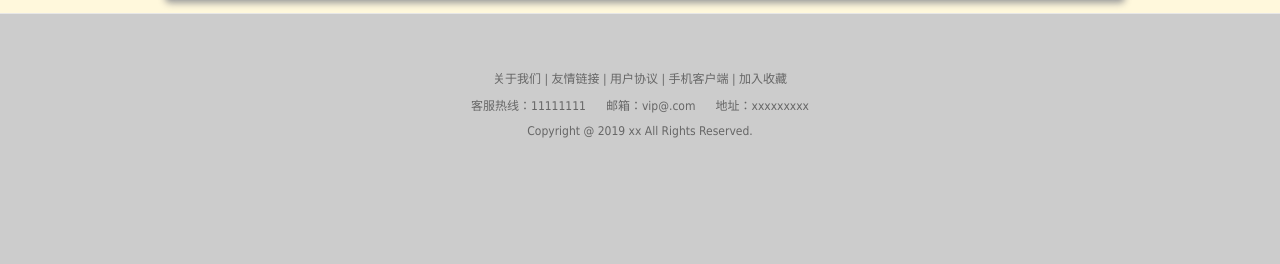
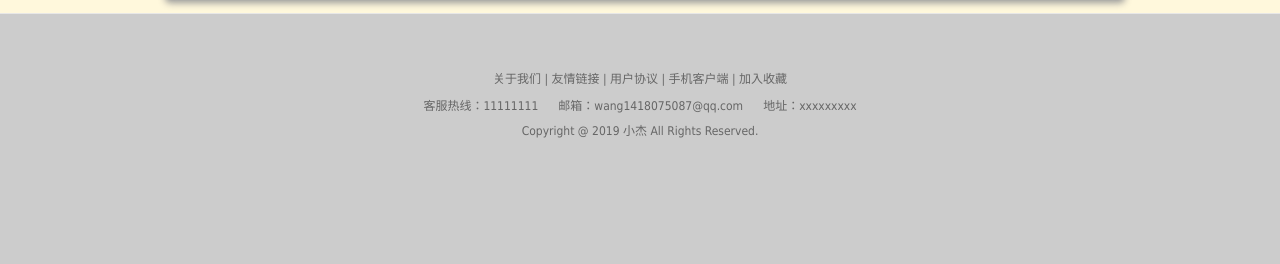
Before and after one commit to xiaojie0202/many_house, a Django app: page /HouseDetail/1 in a window 1280 px wide. Shown: the part 682-946 px from the top of the page. Run offline with Django 3.2, Linux system fonts and the light colour scheme; a user stored in the database is signed in; data comes from the database, SQL or seed files in the repository.

Commit message:
新增截图

```diff
--- a/templates/app/main.html
+++ b/templates/app/main.html
@@ -134,8 +134,8 @@
         <a href="#">用户协议 |</a>
         <a href="#">手机客户端 |</a>
         <a href="#">加入收藏</a>
-        <p><span>客服热线：11111111</span><span>邮箱：vip@.com</span><span>地址：xxxxxxxxx</span></p>
-        <p>Copyright @ 2019 xx All Rights Reserved.</p>
+        <p><span>客服热线：11111111</span><span>邮箱：wang1418075087@qq.com</span><span>地址：xxxxxxxxx</span></p>
+        <p>Copyright @ 2019 小杰 All Rights Reserved.</p>
 
     </div>
     <!--foot结束-->
```
